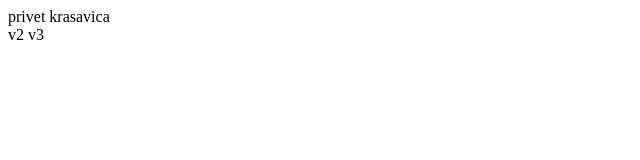
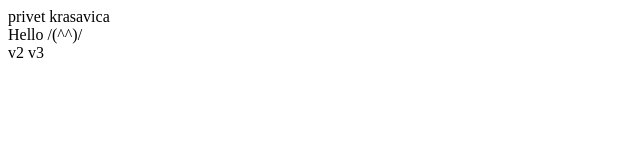
Before and after one commit to Vironik1991/prodject, a website: page public_html/index.html in a window 1280 px wide. Shown: the full height of the page, 0-640 px from the left. Drawn offline with Linux system fonts and the light colour scheme.

Commit message:
Update index.html

```diff
--- a/public_html/index.html
+++ b/public_html/index.html
@@ -12,7 +12,7 @@
     </head>
     <body>
         privet krasavica
-        <div></div>
+        <div>Hello /(^^)/</div>
         v2
         v3
     </body>
```
